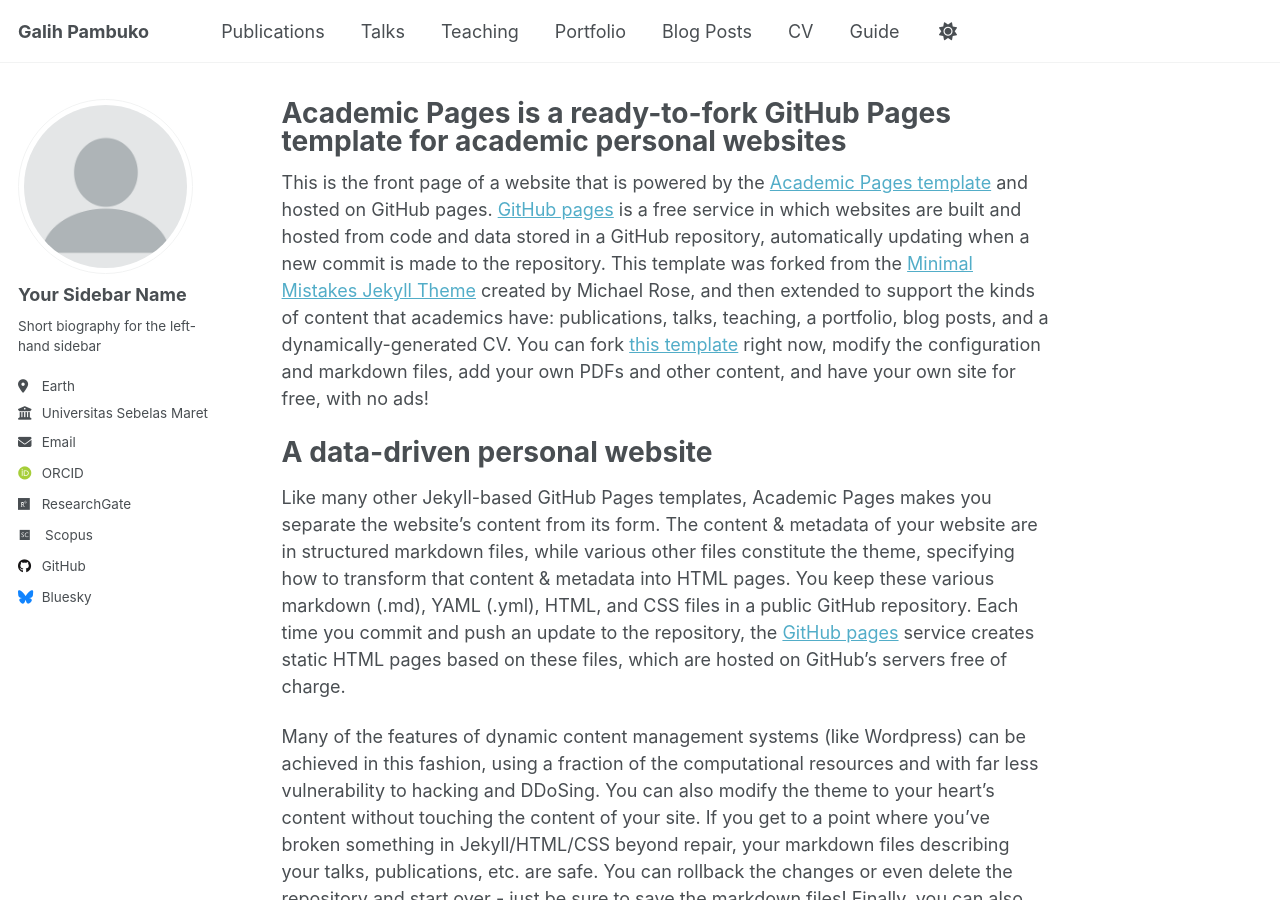
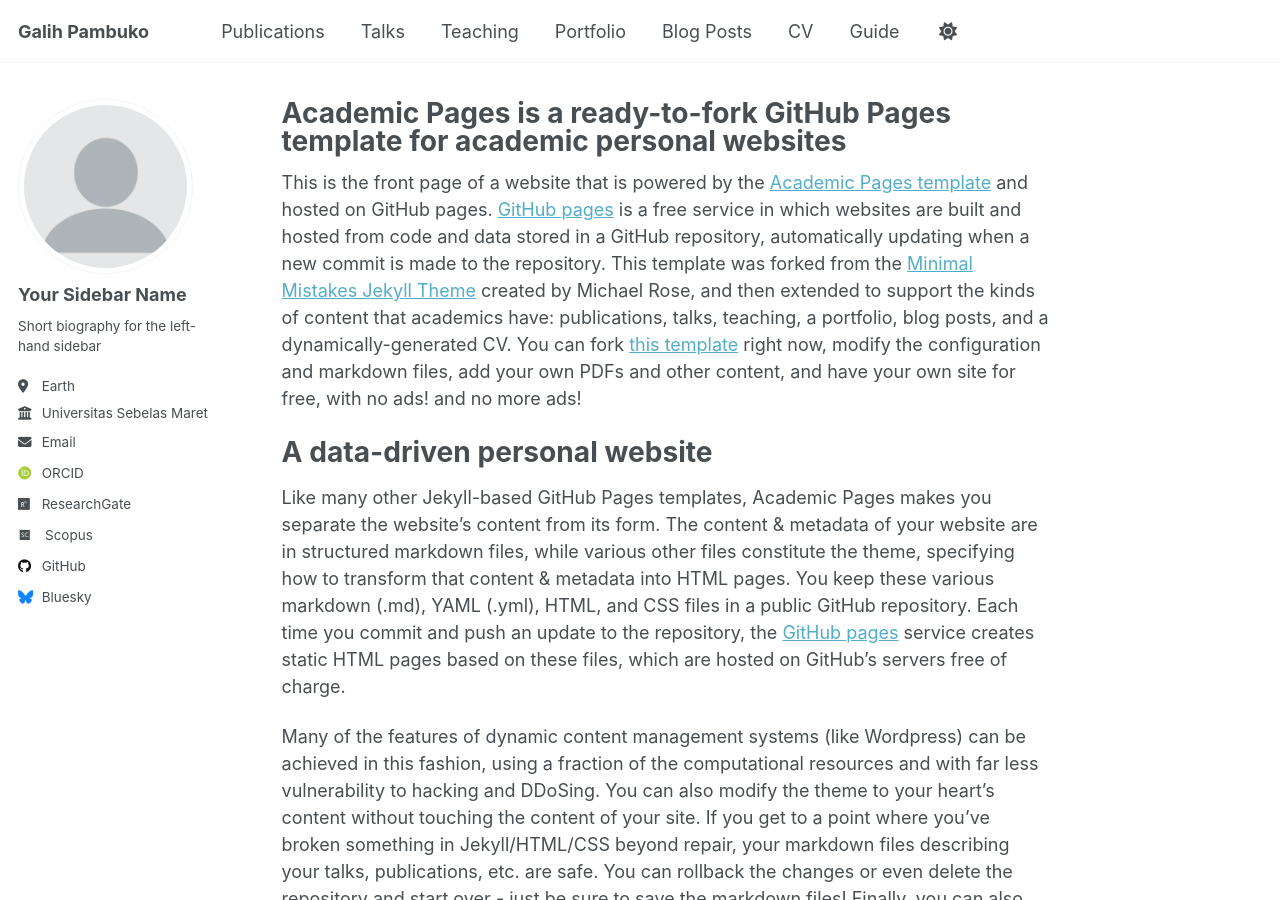
Before and after one commit to gpambuko/CV, a Jekyll site: the page built from _pages/about.md, in a window 1280 px wide and 900 px high. Built offline with Jekyll 4.4.1, drawn with Linux system fonts in a browser that asks for light colours; some web fonts are replaced.

Commit message:
edit about.md

```diff
--- a/_pages/about.md
+++ b/_pages/about.md
@@ -7,7 +7,7 @@ redirect_from:
   - /about.html
 ---
 
-This is the front page of a website that is powered by the [Academic Pages template](https://github.com/academicpages/academicpages.github.io) and hosted on GitHub pages. [GitHub pages](https://pages.github.com) is a free service in which websites are built and hosted from code and data stored in a GitHub repository, automatically updating when a new commit is made to the repository. This template was forked from the [Minimal Mistakes Jekyll Theme](https://mmistakes.github.io/minimal-mistakes/) created by Michael Rose, and then extended to support the kinds of content that academics have: publications, talks, teaching, a portfolio, blog posts, and a dynamically-generated CV. You can fork [this template](https://github.com/academicpages/academicpages.github.io) right now, modify the configuration and markdown files, add your own PDFs and other content, and have your own site for free, with no ads!
+This is the front page of a website that is powered by the [Academic Pages template](https://github.com/academicpages/academicpages.github.io) and hosted on GitHub pages. [GitHub pages](https://pages.github.com) is a free service in which websites are built and hosted from code and data stored in a GitHub repository, automatically updating when a new commit is made to the repository. This template was forked from the [Minimal Mistakes Jekyll Theme](https://mmistakes.github.io/minimal-mistakes/) created by Michael Rose, and then extended to support the kinds of content that academics have: publications, talks, teaching, a portfolio, blog posts, and a dynamically-generated CV. You can fork [this template](https://github.com/academicpages/academicpages.github.io) right now, modify the configuration and markdown files, add your own PDFs and other content, and have your own site for free, with no ads! and no more ads!
 
 A data-driven personal website
 ======
```
